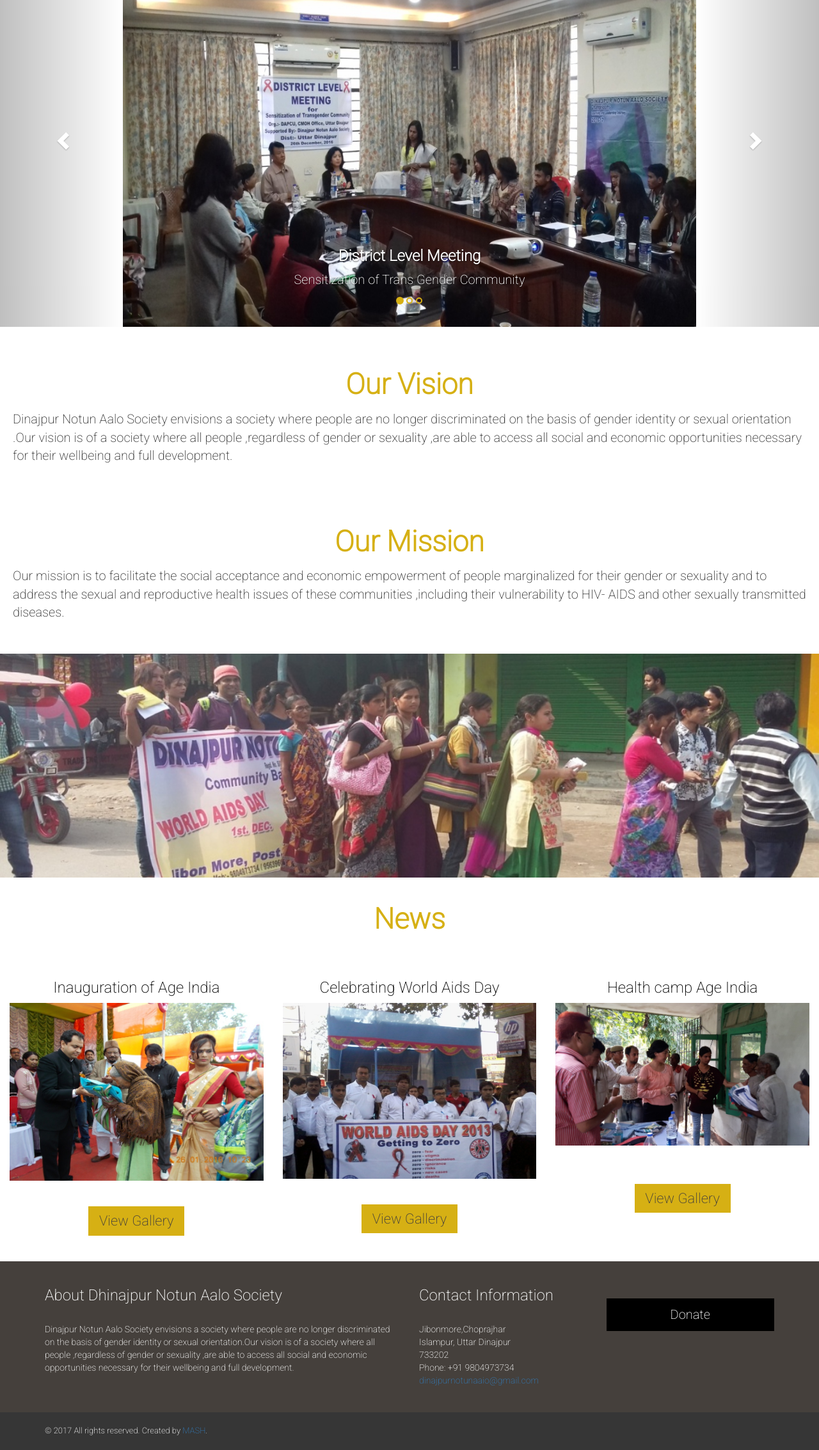
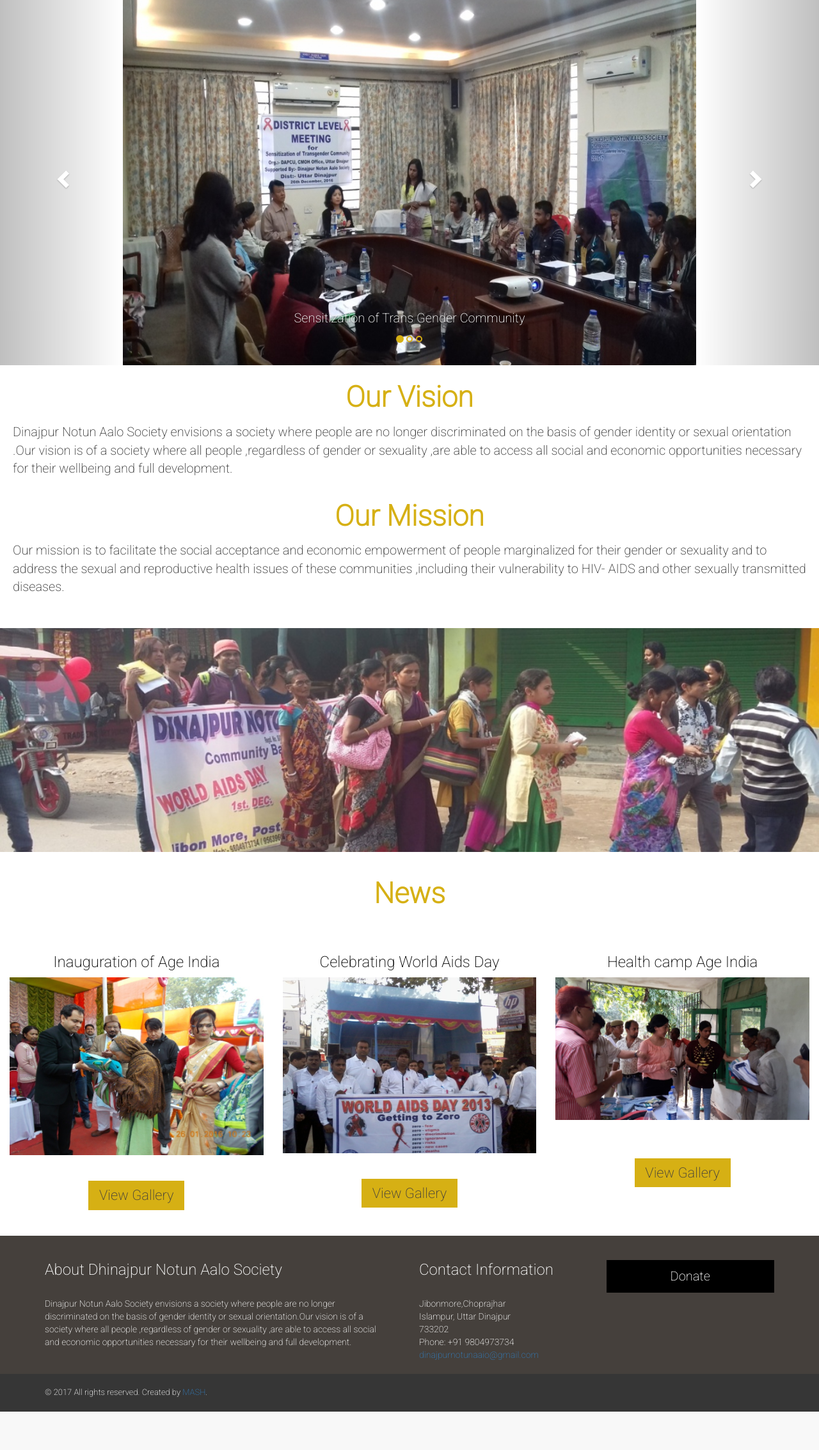
Before and after one commit to shikhar0507/Dhinajpur, a PHP site: page / in a window 1280 px wide. Shown: the part 64-2331 px from the top of the page at 64% size. After the commit the page ends 2271 px from the top, so only its background shows below. Run offline with PHP 8.4, Linux system fonts and the light colour scheme; some libraries are stand-ins or nearby versions.

Commit message:
"fixed footer and gallery images"

```diff
--- a/Achievement.html
+++ b/Achievement.html
@@ -207,7 +207,7 @@ Our organization very actively work this project .we run a project 4(four) years
       <div class="footer-bottom">
           <div class="container">
               <div class="footer-bottom-left">
-                  &copy; 2017 All rights reserved. Created by <a href="#">MASH</a>.
+                  &copy; 2017 All rights reserved. Created by <a href="http://mashglobal.org">MASH</a>.
               </div><!-- /.footer-bottom-left -->
 
           </div><!-- /.container -->
--- a/Contact.html
+++ b/Contact.html
@@ -133,7 +133,7 @@
     <div class="footer-bottom">
         <div class="container">
             <div class="footer-bottom-left">
-                &copy; 2017 All rights reserved. Created by <a href="#">MASH</a>.
+                &copy; 2017 All rights reserved. Created by <a href="http://mashglobal.org">MASH</a>.
             </div>
             <!-- /.footer-bottom-left -->
 
--- a/Donation.html
+++ b/Donation.html
@@ -107,7 +107,7 @@
       <div class="footer-bottom">
           <div class="container">
               <div class="footer-bottom-left">
-                  &copy; 2017 All rights reserved. Created by <a href="#">MASH</a>.
+                  &copy; 2017 All rights reserved. Created by <a href="http://mashglobal.org">MASH</a>.
               </div><!-- /.footer-bottom-left -->
 
           </div><!-- /.container -->
--- a/Gallery.html
+++ b/Gallery.html
@@ -120,7 +120,7 @@
     <div class="footer-bottom">
         <div class="container">
             <div class="footer-bottom-left">
-                &copy; 2017 All rights reserved. Created by <a href="#">MASH</a>.
+                &copy; 2017 All rights reserved. Created by <a href="http://mashglobal.org">MASH</a>.
             </div><!-- /.footer-bottom-left -->
 
         </div><!-- /.container -->
@@ -132,7 +132,7 @@
         $(document).ready(function() {
             var imageUrl = ["img1", "img2", "img3", "img4", "img5", "img6", "img7", "img8", "img9", "img10", "img11", "img12", "img13", "img14", "img15", "img16", "img17", "img18", "img19", "img20", "img21", "img23", "img24", "img25"];
            for (var i = 0; i < imageUrl.length; i++) {
-               document.getElementById("image-container").innerHTML += "<img src='img/" + imageUrl[i] + ".jpg' id=" + i + ">";
+               document.getElementById("image-container").innerHTML += "<img src='img/" + imageUrl[i] + ".jpg' id=" + i + " class='img-responsive'>";
 
              }
 
--- a/Home.html
+++ b/Home.html
@@ -41,7 +41,7 @@
 
 
     <div class="">
-  <br>
+  <br><br><br><br>
   <div id="imgGal" class="carousel slide" data-ride="carousel">
     <!-- Indicators -->
     <ol class="carousel-indicators">
@@ -57,7 +57,7 @@
       <div class="item active">
         <img src="img/img8.jpg" alt="Chania" width="460" height="345">
         <div class="carousel-caption">
-          <h3>District Level Meeting</h3>
+
           <p>Sensitization of Trans Gender Community</p>
         </div>
       </div>
@@ -97,7 +97,7 @@
     <div class="row">
 
 
-          <br><br>
+
           <div class="vision">
             <div class="slide-in from-left">
             <h1 class="Heading slide-in-content">Our Vision</h1>
@@ -107,7 +107,7 @@
 
           </p>
         </div>
-        <br><br><br>
+
 
         <div class="mission">
           <div class="slide-in from-right">
@@ -158,10 +158,10 @@
             <div class="col-sm-6">
                 <h2>About Dhinajpur Notun Aalo Society </h2>
 
-                <p style="font-size:14px;">Dinajpur Notun Aalo Society envisions a society where people are no longer discriminated on the basis of gender identity or sexual orientation.Our vision is of a society where all people ,regardless of gender or sexuality ,are able to access all social and economic opportunities necessary for their wellbeing and full development.<br> </p>
+                <p style="font-size:14px;padding-right:20px;">Dinajpur Notun Aalo Society envisions a society where people are no longer discriminated on the basis of gender identity or sexual orientation.Our vision is of a society where all people ,regardless of gender or sexuality ,are able to access all social and economic opportunities necessary for their wellbeing and full development.<br> </p>
             </div><!-- /.col-* -->
 
-            <div class="col-sm-3">
+            <div class="col-md-3">
                 <h2>Contact Information</h2>
                 <p style="font-size:14px;">
                   Jibonmore,Choprajhar
@@ -176,7 +176,7 @@
 
             </div><!-- /.col-* -->
 
-            <div class="col-sm-3"><br>
+            <div class="col-md-3"><br>
                 <a href="Donation.html" class="btn btn-donate btn-block" style="background-color:black;"> Donate</a>
             </div>
 
@@ -191,7 +191,7 @@
 <div class="footer-bottom">
     <div class="container">
         <div class="footer-bottom-left">
-            &copy; 2017 All rights reserved. Created by <a href="#">MASH</a>.
+            &copy; 2017 All rights reserved. Created by <a href="http://mashglobal.org">MASH</a>.
         </div><!-- /.footer-bottom-left -->
 
     </div><!-- /.container -->
--- a/ProgramChallenge.html
+++ b/ProgramChallenge.html
@@ -99,7 +99,7 @@
 <div class="footer-bottom">
     <div class="container">
         <div class="footer-bottom-left">
-            &copy; 2017 All rights reserved. Created by <a href="#">MASH</a>.
+            &copy; 2017 All rights reserved. Created by <a href="http://mashglobal.org">MASH</a>.
         </div><!-- /.footer-bottom-left -->
 
     </div><!-- /.container -->
--- a/Service-network.html
+++ b/Service-network.html
@@ -106,7 +106,7 @@ condom promotion and distribution, various tests, ICTC, VDRL testing free of cos
       <div class="footer-bottom">
           <div class="container">
               <div class="footer-bottom-left">
-                  &copy; 2017 All rights reserved. Created by <a href="#">MASH</a>.
+                  &copy; 2017 All rights reserved. Created by <a href="http://mashglobal.org">MASH</a>.
               </div><!-- /.footer-bottom-left -->
 
           </div><!-- /.container -->
--- a/aboutUs.html
+++ b/aboutUs.html
@@ -105,7 +105,7 @@ Through Advocacy, it seeks to counter discrimination and improve the quality of
   <div class="footer-bottom">
       <div class="container">
           <div class="footer-bottom-left">
-              &copy; 2017 All rights reserved. Created by <a href="#">MASH</a>.
+              &copy; 2017 All rights reserved. Created by <a href="http://mashglobal.org">MASH</a>.
           </div><!-- /.footer-bottom-left -->
 
       </div><!-- /.container -->
--- a/css/Gallery.css
+++ b/css/Gallery.css
@@ -21,8 +21,8 @@
 
 
 .modal-image {
-  width:800px;
-  height: 500px;
+  width:100%;
+  height: 60%;
 
 }
 
--- a/css/home.css
+++ b/css/home.css
@@ -268,11 +268,12 @@ footer .btn-donate {
   background-color: #45403c;
   color: #fff;
   font-size: 13px;
-  padding: 40px 0px; }
+  padding: 20px 0px; }
   .footer-top h2 {
     font-size: 24px;
     font-weight: 300;
-    margin: 0px 0px 30px 0px; }
+    margin: 20px 0px 30px 0px; }
+
   .footer-top p {
     margin: 0px; }
   .footer-top .nav.social-links > li:first-child {
```
Also changed, not shown: css/Contact.css (+3 -7 lines).
